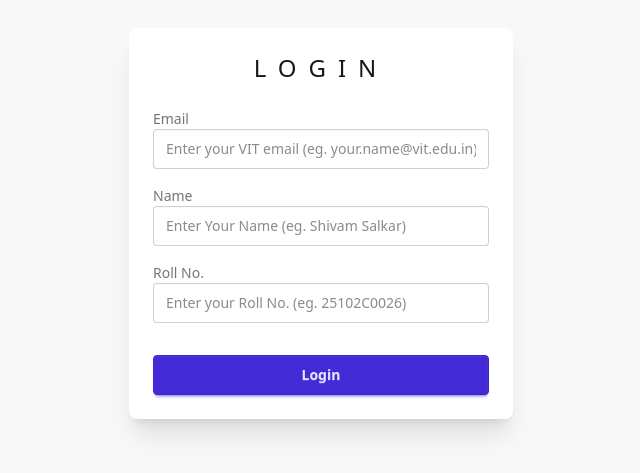
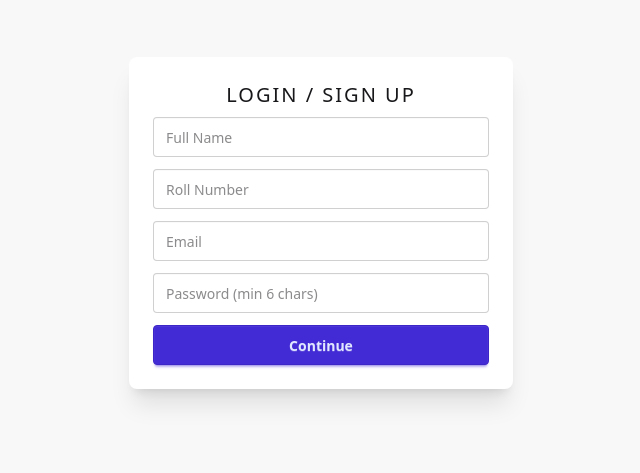
Before and after one commit to shivam-salkar/ai-exam-judge, a React (Vite) app: page / in a window 1280 px wide. Shown: the part 177-650 px from the top of the page, without its empty margins (319-959 px from the left). Built offline with nearby package versions, Linux system fonts and the light colour scheme.

Commit message:
Add: Firebase Auth + Firestore Integration

```diff
--- /dev/null
+++ b/database.rules.json
@@ -0,0 +1,7 @@
+{
+  /* Visit https://firebase.google.com/docs/database/security to learn more about security rules. */
+  "rules": {
+    ".read": false,
+    ".write": false
+  }
+}
--- a/package.json
+++ b/package.json
@@ -12,6 +12,7 @@
   "dependencies": {
     "@monaco-editor/react": "^4.7.0",
     "axios": "^1.13.2",
+    "firebase": "^12.7.0",
     "monaco-editor": "^0.55.1",
     "monaco-editor-react": "^1.0.2",
     "react": "^19.2.0",
--- a/pages/Login.jsx
+++ b/pages/Login.jsx
@@ -1,62 +1,120 @@
-import React from "react";
+import { useState } from "react";
 import { useNavigate } from "react-router-dom";
-import "/src/App.css";
+import {
+  signInWithEmailAndPassword,
+  createUserWithEmailAndPassword,
+} from "firebase/auth";
+import { doc, getDoc, setDoc } from "firebase/firestore";
+import { auth, db } from "../src/firebase";
 
 export default function Login() {
   const navigate = useNavigate();
 
-  const handleSubmit = (e) => {
+  const [name, setName] = useState("");
+  const [roll, setRoll] = useState("");
+  const [email, setEmail] = useState("");
+  const [password, setPassword] = useState("");
+  const [error, setError] = useState("");
+  const [loading, setLoading] = useState(false);
+
+  const handleSubmit = async (e) => {
     e.preventDefault();
-    navigate('/workspace');
+    setError("");
+    setLoading(true);
+
+    if (!name || !roll || !email || !password) {
+      setError("All fields are required");
+      setLoading(false);
+      return;
+    }
+
+    let userCredential;
+
+    try {
+      userCredential = await signInWithEmailAndPassword(
+        auth,
+        email,
+        password
+      );
+    } catch (err) {
+      if (err.code === "auth/user-not-found") {
+        userCredential = await createUserWithEmailAndPassword(
+          auth,
+          email,
+          password
+        );
+      } else {
+        setError(err.message);
+        setLoading(false);
+        return;
+      }
+    }
+
+    const uid = userCredential.user.uid;
+    const ref = doc(db, "users", uid);
+    const snap = await getDoc(ref);
+
+    if (!snap.exists()) {
+      await setDoc(ref, {
+        name,
+        roll,
+        email,
+        score: 0,
+        createdAt: new Date(),
+      });
+    }
+
+    navigate("/workspace");
+    setLoading(false);
   };
 
   return (
-    <div className="h-screen w-full flex items-center justify-center bg-base-200">
+    <div className="h-screen flex items-center justify-center bg-base-200">
       <div className="card w-96 bg-base-100 shadow-xl">
         <div className="card-body">
-          <h2 className="text-2xl font-light text-center mb-4 tracking-[0.5em]">LOGIN</h2>
+          <h2 className="text-center tracking-widest text-xl">
+            LOGIN / SIGN UP
+          </h2>
 
-          <form className="space-y-4" onSubmit={handleSubmit}>
-            <div>
-              <label className="label">
-                <span className="label-text">Email</span>
-              </label>
-              <input
-                name="email"
-                type="email"
-                placeholder="Enter your VIT email (eg. your.name@vit.edu.in)"
-                className="input input-bordered w-full"
-                required
-              />
-            </div>
+          {error && <div className="alert alert-error">{error}</div>}
 
-            <div>
-              <label className="label">
-                <span className="label-text">Name</span>
-              </label>
-              <input
-                name="name"
-                type="text"
-                placeholder="Enter Your Name (eg. Shivam Salkar)"
-                className="input input-bordered w-full"
-                required
-              />
-            </div>
+          <form onSubmit={handleSubmit} className="space-y-3">
+            <input
+              className="input input-bordered w-full"
+              placeholder="Full Name"
+              value={name}
+              onChange={(e) => setName(e.target.value)}
+            />
 
-            <div>
-              <label className="label">
-                <span className="label-text">Roll No.</span>
-              </label>
-              <input
-                name="roll"
-                type="text"
-                placeholder="Enter your Roll No. (eg. 25102C0026)"
-                className="input input-bordered w-full"
-                required
-              />
-            </div>
+            <input
+              className="input input-bordered w-full"
+              placeholder="Roll Number"
+              value={roll}
+              onChange={(e) => setRoll(e.target.value)}
+            />
 
-            <button type="submit" className="btn btn-primary w-full mt-4">Login</button>
+            <input
+              className="input input-bordered w-full"
+              type="email"
+              placeholder="Email"
+              value={email}
+              onChange={(e) => setEmail(e.target.value)}
+            />
+
+            <input
+              className="input input-bordered w-full"
+              type="password"
+              placeholder="Password (min 6 chars)"
+              value={password}
+              onChange={(e) => setPassword(e.target.value)}
+            />
+
+            <button
+              className="btn btn-primary w-full"
+              disabled={loading}
+            >
+              {loading ? "Please wait..." : "Continue"}
+            </button>
           </form>
         </div>
       </div>
--- a/pages/Workspace.jsx
+++ b/pages/Workspace.jsx
@@ -1,13 +1,50 @@
 import { useState } from "react";
 import { Editor } from "@monaco-editor/react";
 import axios from "axios";
+import { auth } from "../src/firebase";
+import { onAuthStateChanged } from "firebase/auth";
+import { doc, getDoc } from "firebase/firestore";
+import {db} from "../src/firebase"
+import { useEffect } from "react";
+
 
 function Workspace() {
   const [value, setValue] = useState("");
   const [outputText, setOutputText] = useState("");
   const [inputText, setInputText] = useState("");
+  const [userID, setUserID] = useState("");
+  const [userName, setUserName] = useState("");
+  const [rollNo, setRollNo] = useState("");
+  const [userEmail, setUserEmail] = useState("");
+
 
   const isMobile = window.innerWidth < 768;
+
+  onAuthStateChanged(auth, (firebaseUser) => {
+    setUserID(firebaseUser.uid);
+  });
+
+  useEffect(() => {
+    const unsub = onAuthStateChanged(auth, async (firebaseUser) => {
+      if (!firebaseUser) return;
+
+      const uid = firebaseUser.uid;
+      setUserID(uid);
+
+      const ref = doc(db, "users", uid);
+      const snap = await getDoc(ref);
+
+      if (snap.exists()) {
+        const data = snap.data();
+        setUserName(data.name);
+        setRollNo(data.roll);
+        setUserEmail(data.email);
+      }
+    });
+
+    return () => unsub();
+  }, []);
+
 
   const runCode = async () => {
     try {
--- /dev/null
+++ b/src/firebase.js
@@ -0,0 +1,26 @@
+// Import the functions you need from the SDKs you need
+import { initializeApp } from "firebase/app";
+import { getAnalytics } from "firebase/analytics";
+import { getAuth } from "firebase/auth";
+import { getFirestore } from "firebase/firestore";
+// TODO: Add SDKs for Firebase products that you want to use
+// https://firebase.google.com/docs/web/setup#available-libraries
+
+// Your web app's Firebase configuration
+// For Firebase JS SDK v7.20.0 and later, measurementId is optional
+const firebaseConfig = {
+  apiKey: "AIzaSyBfbYB0wYCJJPQ0Dipueetv5t8h7VYKNTk",
+  authDomain: "ai-exam-judge.firebaseapp.com",
+  databaseURL: "https://ai-exam-judge-default-rtdb.asia-southeast1.firebasedatabase.app",
+  projectId: "ai-exam-judge",
+  storageBucket: "ai-exam-judge.firebasestorage.app",
+  messagingSenderId: "145185810162",
+  appId: "1:145185810162:web:0eb5500bed24a9a439d26b",
+  measurementId: "G-M2XND5233X"
+};
+
+// Initialize Firebase
+const app = initializeApp(firebaseConfig);
+const analytics = getAnalytics(app);
+export const auth = getAuth(app)
+export const db = getFirestore(app);
```
Also changed, not shown: firebase.json (added), 2 other files (tests, documents, lock files or other folders).
